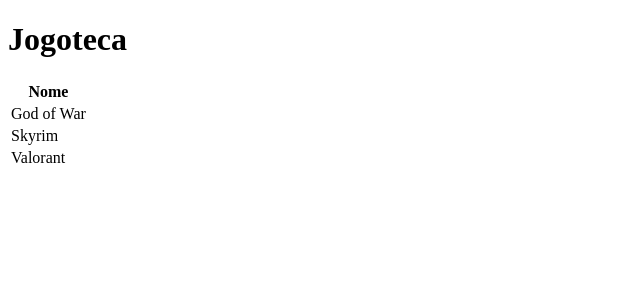
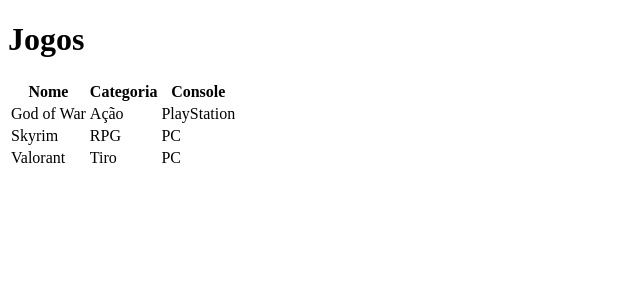
Before and after one commit to leoAraujo20/jogoteca, a Flask app: page / in a window 1280 px wide. Shown: the top 300 px of the page, without its empty margins (0-640 px from the left). Run offline with Flask 3, Linux system fonts and the light colour scheme.

Commit message:
implement game class and update home route

```diff
--- a/src/main.py
+++ b/src/main.py
@@ -3,6 +3,17 @@ from flask import Flask, render_template
 app = Flask(__name__)
 
 
+class Game:
+    def __init__(self, name, category, console):
+        self.name = name
+        self.category = category
+        self.console = console
+
+
 @app.route('/')
 def home():
-    return render_template('list.html')
+    game1 = Game('God of War', 'Ação', 'PlayStation')
+    game2 = Game('Skyrim', 'RPG', 'PC')
+    game3 = Game('Valorant', 'Tiro', 'PC')
+    game_list = [game1, game2, game3]
+    return render_template('list.html', title='Jogos', game_list=game_list)
--- a/src/templates/list.html
+++ b/src/templates/list.html
@@ -8,24 +8,24 @@
   <body>
     <div class="container">
       <div class="page-header">
-        <h1>Jogoteca</h1>
+        <h1>{{ title }}</h1>
       </div>
       <table class="table table-striped table-responsive table-bordered">
         <thead class="thead-default">
           <tr>
             <th>Nome</th>
+            <th>Categoria</th>
+            <th>Console</th>
           </tr>
         </thead>
         <tbody>
+          {% for game in game_list %}
           <tr>
-            <td>God of War</td>
+            <td>{{ game.name }}</td>
+            <td>{{ game.category }}</td>
+            <td>{{ game.console }}</td>
           </tr>
-          <tr>
-            <td>Skyrim</td>
-          </tr>
-          <tr>
-            <td>Valorant</td>
-          </tr>
+          {% endfor %}
         </tbody>
       </table>
     </div>
```
